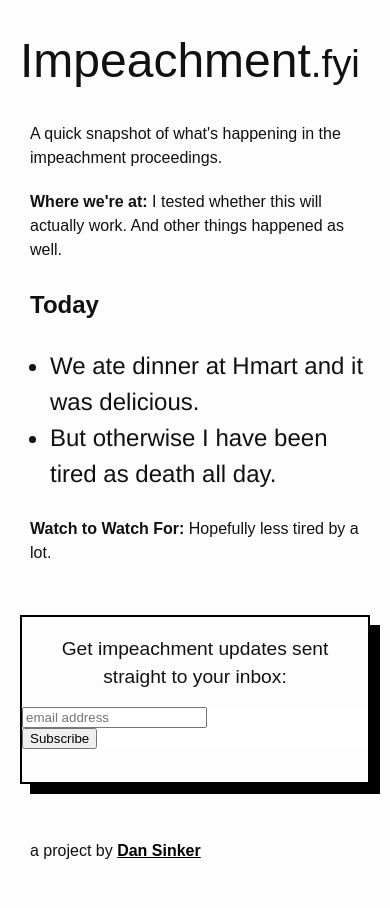
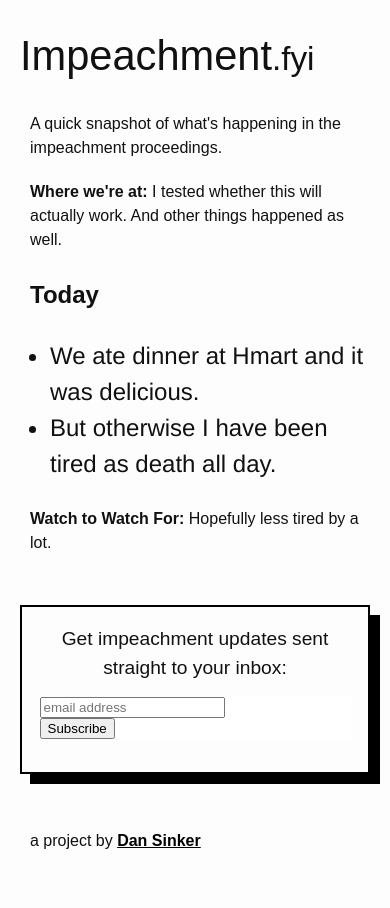
Before and after one commit to dansinker/impeachment.fyi, a Jekyll site: the page built from index.md, in a window 390 px wide. Built offline with Jekyll 4.4.1, drawn with Linux system fonts in a browser that asks for light colours; nearby versions of some CDN libraries; some web fonts are replaced; comment, search, counter and statistics services are not loaded.

Commit message:
mailbox tweaks on mobile

```diff
--- a/assets/main.scss
+++ b/assets/main.scss
@@ -104,7 +104,7 @@ a {
 
   h1, {
     margin-top: 25px;
-    font-size: 3em;
+    font-size: 2.6em;
   }
 
 h2 {
@@ -122,6 +122,13 @@ p {
   margin-bottom: 20px;
 }
 
+div#mail {
+  margin-top: 50px;
+  padding: 5% 5%;
+  border: solid black 2px;
+  box-shadow: 10px 10px black;
+}
+
 .site-footer {
     border-top: 0;
     margin-top: 25px;
```
